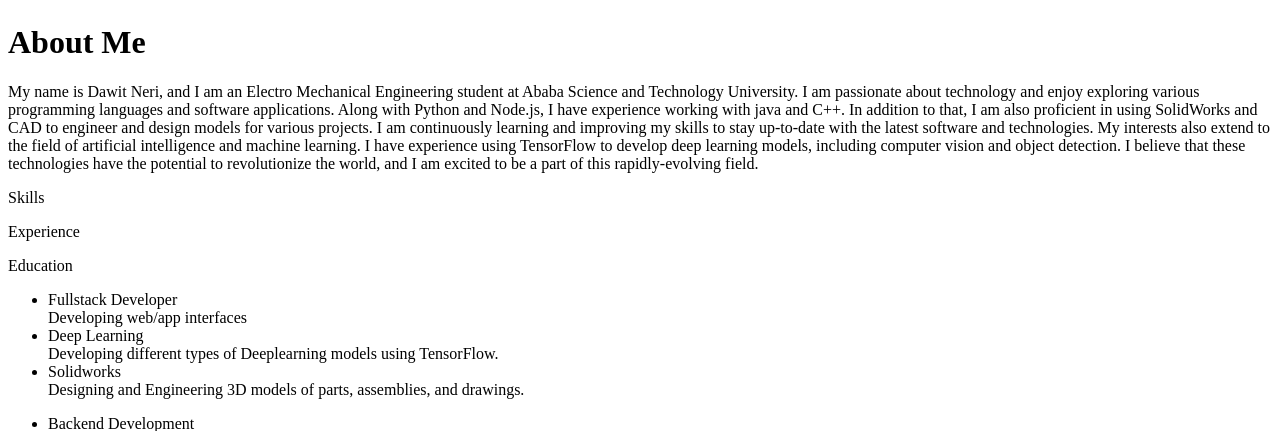
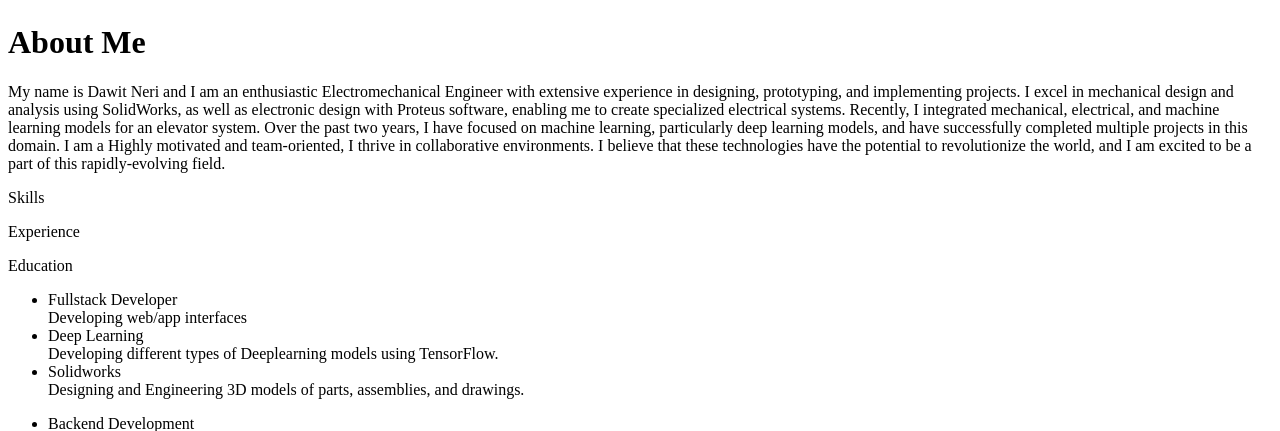
Before and after one commit to doffn/doffneri, a Django app: page /about/ in a window 1280 px wide. Shown: the part 487-918 px from the top of the page. Run offline with Django 4.2, Linux system fonts and the light colour scheme.

Commit message:
updated the about

```diff
--- a/myApp/templates/myApp/about.html
+++ b/myApp/templates/myApp/about.html
@@ -34,7 +34,7 @@
             </div>
             <div class="about-col-2">
               <h1 class="sub-title">About Me</h1>
-              <p class ="about-text">My name is Dawit Neri, and I am an Electro Mechanical Engineering student at Ababa Science and Technology University. I am passionate about technology and enjoy exploring various programming languages and software applications. Along with Python and Node.js, I have experience working with java and C++. In addition to that, I am also proficient in using SolidWorks and CAD to engineer and design models for various projects. I am continuously learning and improving my skills to stay up-to-date with the latest software and technologies. My interests also extend to the field of artificial intelligence and machine learning. I have experience using TensorFlow to develop deep learning models, including computer vision and object detection. I believe that these technologies have the potential to revolutionize the world, and I am excited to be a part of this rapidly-evolving field.</p>
+              <p class ="about-text">My name is Dawit Neri and I am an enthusiastic Electromechanical Engineer with extensive experience in designing, prototyping, and implementing projects. I excel in mechanical design and analysis using SolidWorks, as well as electronic design with Proteus software, enabling me to create specialized electrical systems. Recently, I integrated mechanical, electrical, and machine learning models for an elevator system. Over the past two years, I have focused on machine learning, particularly deep learning models, and have successfully completed multiple projects in this domain. I am a Highly motivated and team-oriented, I thrive in collaborative environments. I believe that these technologies have the potential to revolutionize the world, and I am excited to be a part of this rapidly-evolving field.</p>
               <div class="tab-titles">
                 <p class="tab-links active-link" onclick="opentab('skills')">Skills</p>
                 <p class="tab-links" onclick="opentab('experience')">Experience</p>
```
